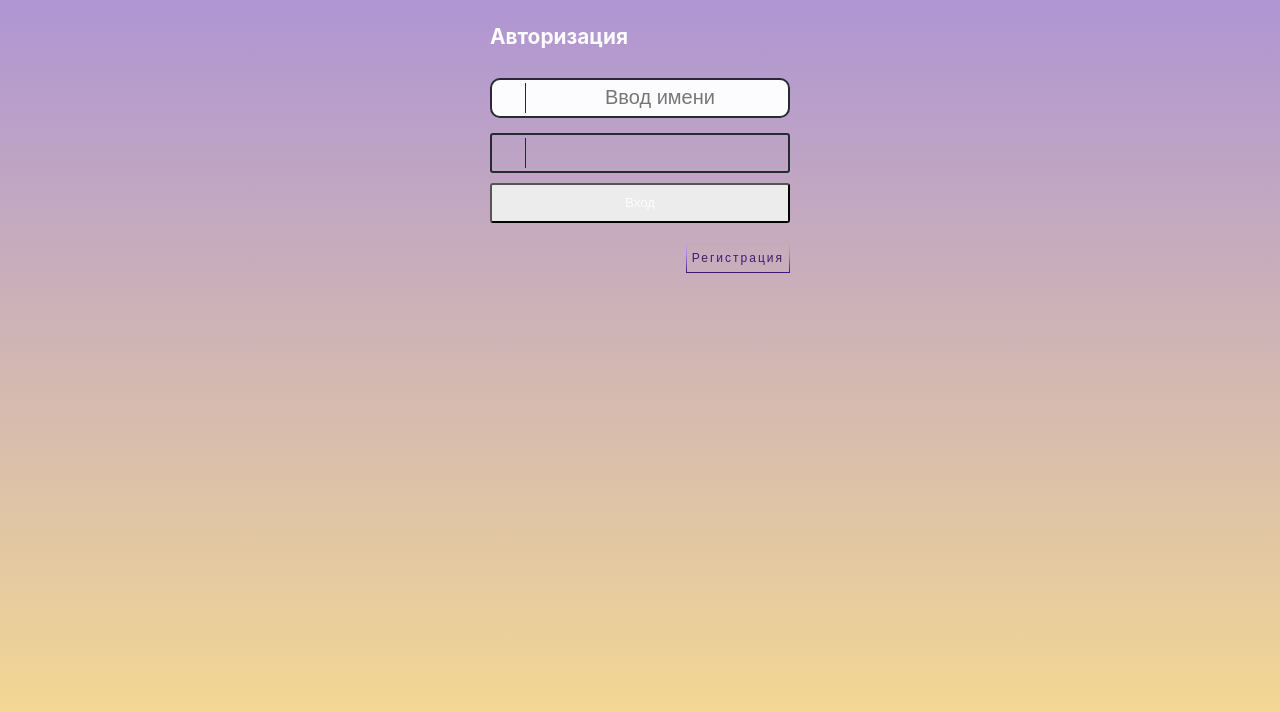
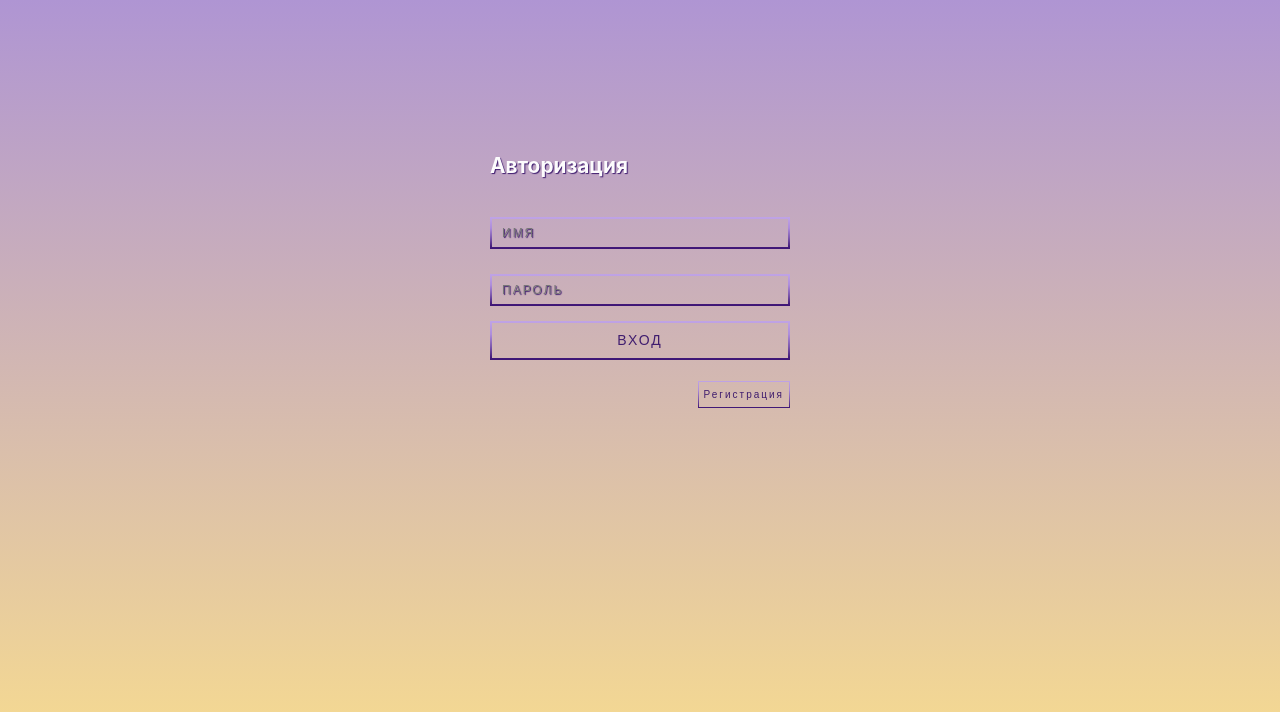
Before and after one commit to DoSomeLight/dosomelight-lk, a React (Create React App) app: page /auth in a window 1280 px wide. Shown: the top 712 px of the page. Built offline with nearby package versions, Linux system fonts and the light colour scheme; no server answers.

Commit message:
авторизация фулл

```diff
--- a/src/ROUTES/Auth/BackStage/Assets/Styles/style.scss
+++ b/src/ROUTES/Auth/BackStage/Assets/Styles/style.scss
@@ -54,106 +54,148 @@ form {position:relative; }
 .clear {clear:both;}
 .sign-in {
   float:left;
-  color:white;
+  color:#ffffff;
   font-size:1.3em;
- // margin-top: 50%;
+ margin-top: 50%;
+ text-shadow: 1px 1px 1px #3c196d;
+ //border:1px solid rgb(99, 12, 165);
+ &:hover{
+  color: #aac8de;
 }
-.button {
-  float:right;
-  color:#7f8084;
-  border:1px solid $border;
-  padding:7px 15px;
-  border-radius:3px;
-  font-size:0.8em;
-  cursor:pointer;
 }
-.button:hover {color:#d3d3d3}
-.lock {
-  position:absolute;
-  width:30px;
-  height:30px;
-  margin-top:10px;
-  padding:7px;
-  left:5px;
-  &::after {
-    content:"";
-    width:1px;
-    height:30px;
-    position:absolute;
-    background:$border;
-    top:0px;
-    left:100%;
-  }
-}
-.user {
+// .button {
+//   float:right;
+//   color:#7f8084;
+//   border:1px solid $border;
+//   padding:7px 15px;
+//   border-radius:3px;
+//   font-size:0.8em;
+//   cursor:pointer;
+// }
+// .button:hover {color:#d3d3d3}
+// .lock {
+//   position:absolute;
+//   width:30px;
+//   height:30px;
+//   margin-top:10px;
+//   padding:7px;
+//   left:5px;
+//   &::after {
+//     content:"";
+//     width:1px;
+//     height:30px;
+//     position:absolute;
+//     background:$border;
+//     top:0px;
+//     left:100%;
+//   }
+// }
+// .user {
 
-  position:absolute;
-  width:30px;
-  height:30px;
-  margin-top:10px;
-  padding:7px;
-  left:5px;
-  &::after {
-    content:"";
-    width:1px;
-    height:30px;
-    position:absolute;
-    background:$border;
-    top:0px;
-    left:100%;
-  }
-}
-
-input {
-  width:100%;
-  padding:5px;
-  height:40px;
-  border-radius:3px;
-  margin:5px 0;
-  outline: none;
-}
-input[type="text"]:focus, input[type="password"]:focus {
-  border:1px solid white;
-  box-shadow:none;
-}
-.user-input:focus .user{
-  background:white !important;
-
-}
-
-
-input[type="text"]{
-  background:transparent;
-  border:2px solid $border;
-  padding-left:45px;
-  color:$button;
-  //margin-top: 50%;
-}
-input[type="password"]{
-  background:transparent;
-  border:2px solid $border;
-  padding-left:45px;
-  color:$button;
-}
-// input[type="submit"]{
-
-// //   background:$button;
-// //   border:none;
-// //   color:white;
-// //   text-align:center;
-// //   font-size:0.8em;
-// //   cursor:pointer;
-
-
-
+//   position:absolute;
+//   width:30px;
+//   height:30px;
+//   margin-top:10px;
+//   padding:7px;
+//   left:5px;
+//   &::after {
+//     content:"";
+//     width:1px;
+//     height:30px;
+//     position:absolute;
+//     background:$border;
+//     top:0px;
+//     left:100%;
+//   }
 // }
 
+// input {
+//   width:100%;
+//   padding:5px;
+//   height:40px;
+//   border-radius:3px;
+//   margin:5px 0;
+//   outline: none;
+//   background:transparent;
+// }
+
+.sign_in {
+    &::before{
+        bottom: 0;
+        left: 0;
+        border-left: 2px solid #78acd1;
+        border-top: 2px solid #5ba0d1;
+        transition: 0s ease opacity 0.8s, 0.2s ease width 0.4s, 0.2s ease height 0.6s;
+        content: "";
+        position: absolute;
+        width: 0;
+        height: 0;
+        opacity: 0;
+        box-sizing: border-box;
+    }
+    width:100%;
+	text-transform: uppercase;
+    border-radius: 3px;
+    font-size: 0.8em;
+    text-decoration: none;
+    color: #3c196d;
+    display: inline-block;
+    position: relative;
+    padding: 7px 10px;
+    border: 2px solid;
+    border-image: linear-gradient(180deg, #bfa3e7, #ad8cdd, #7a55ad, #391072);
+    border-image-slice: 1;
+    margin-top: 5%;
+    font-family: "Montserrat", sans-serif;
+    font-size: 14px;
+    overflow: hidden;
+    letter-spacing: 2px;
+    transition: 0.8s cubic-bezier(0.165, 0.84, 0.44, 1);
+    &::after{
+        top: 0;
+        right: 0;
+        border-right: 2px solid #477A9E;
+        border-bottom: 2px solid #174667;
+        transition: 0s ease opacity .4s, .2s ease width, .2s ease height .2s;
+        content: "";
+        position: absolute;
+        width: 0;
+        height: 0;
+        opacity: 0;
+        box-sizing: border-box;
+    }
+    &:hover{
+        &::after{
+            height: 100%;
+            width: 100%;
+            opacity: 1;
+            transition: 0s ease opacity .4s, .2s ease height .4s, .2s ease width .6s;
+        }
+    }
+    &:hover{
+        &::before{
+            height: 100%;
+            width: 100%;
+            opacity: 1;
+            transition: 0s ease opacity 0s, .2s ease height, .2s ease width .2s;
+        }
+    }
+    &:hover{
+        background: #aac8de;
+    }
+    > * {
+        flex-wrap: wrap;
+        display: flex;
+        height: fit-content;
+        width: fit-content;
+    }
+}
 .registr {
 		&::before{
 			bottom: 0;
 			left: 0;
-			border-left: 1.5px solid 	#FBE6A9;
-			border-top: 1.5px solid #FBDF8C;
+            border-left: 1.5px solid #78acd1;
+            border-top: 1.5px solid #5ba0d1;
 			transition: 0s ease opacity 0.8s, 0.2s ease width 0.4s, 0.2s ease height 0.6s;
 			content: "";
 			position: absolute;
@@ -176,15 +218,15 @@ input[type="password"]{
         border-image-slice: 1;
         margin-top: 5%;
         font-family: "Montserrat", sans-serif;
-        font-size: 12px;
+        font-size: 10px;
         overflow: hidden;
         letter-spacing: 2px;
         transition: 0.8s cubic-bezier(0.165, 0.84, 0.44, 1);
 		&::after{
 			top: 0;
 			right: 0;
-			border-right: 1.5px solid #F7D265;
-			border-bottom: 1.5px solid #f2b600;
+            border-right: 1.5px solid #477A9E;
+            border-bottom: 1.5px solid #174667;
 			transition: 0s ease opacity .4s, .2s ease width, .2s ease height .2s;
 			content: "";
 			position: absolute;
@@ -210,7 +252,7 @@ input[type="password"]{
 			}
 		}
 		&:hover{
-			background: #e5daf4;
+            background: #aac8de;
 		}
 		> * {
 			flex-wrap: wrap;
@@ -219,6 +261,63 @@ input[type="password"]{
 			width: fit-content;
 		}
 }
-// .form_main{
-//     margin-top: 50%;
-// }
+.div_in{
+ // margin-top: 50%;
+}
+.div_in input[type=text]{
+
+    width:100%;
+    height: auto;
+    text-transform: uppercase;
+    border-radius: 3px;
+    font-size: 0.8em;
+    text-decoration: none;
+    color: #ffffff;
+    display: inline-block;
+    position: relative;
+    padding: 7px 10px;
+    border: 2px solid;
+    border-image: linear-gradient(180deg, #bfa3e7, #ad8cdd, #7a55ad, #391072);
+    border-image-slice: 1;
+    margin-top: 5%;
+    font-family: "Montserrat", sans-serif;
+    font-size: 12px;
+    overflow: hidden;
+    letter-spacing: 2px;
+    transition: 0.8s cubic-bezier(0.165, 0.84, 0.44, 1);
+    background: transparent;
+    text-align: left;
+    text-shadow: 1px 1px 1px #3c196d;
+
+  &:hover{
+          background: #aac8de;
+  }
+}
+.div_in input[type=password]{
+
+  width:100%;
+  height: auto;
+  text-transform: uppercase;
+  border-radius: 3px;
+  font-size: 0.8em;
+  text-decoration: none;
+  color: #ffffff;
+  display: inline-block;
+  position: relative;
+  padding: 7px 10px;
+  border: 2px solid;
+  border-image: linear-gradient(180deg, #bfa3e7, #ad8cdd, #7a55ad, #391072);
+  border-image-slice: 1;
+  margin-top: 5%;
+  font-family: "Montserrat", sans-serif;
+  font-size: 12px;
+  overflow: hidden;
+  letter-spacing: 2px;
+  transition: 0.8s cubic-bezier(0.165, 0.84, 0.44, 1);
+  background: transparent;
+  text-shadow: 1px 1px 1px #3c196d;
+
+&:hover{
+        background: #aac8de;
+}
+}
--- a/src/ROUTES/Auth/master.Page.Auth.tsx
+++ b/src/ROUTES/Auth/master.Page.Auth.tsx
@@ -30,31 +30,15 @@ export const AUTH_PAGE = () => (
   <h3 className="sign-in">Авторизация</h3>
 
   <div className="clear"></div>
-	  <div>
-         <label className="user" htmlFor="text">
-           <svg viewBox="0 0 32 32">
-                    <g filter="">
-                      {/* <use xlink:href="#man-people-user"></use> */}
-                    </g>
-                  </svg>
-         </label>
-        <input className="user-input" type="text" name="name" id="name" placeholder="Ввод имени"  />
-      </div>
-      <div>
-        <label className="lock" htmlFor="Пароль">
-          <svg viewBox="0 0 32 32">
-             <g filter="">
-               {/* <use xlink:href="#lock-locker"></use> */}
-              </g>
-            </svg>
-        </label>
-        <input type="password" name="name" id="name" placeholder="" />
-      </div>
-     <div>
-      <input type="submit" value="Вход" />
+	<div className='div_in'>
+		 <input type="text" placeholder="Имя"/>
     </div>
+	<div className='div_in'>
+		 <input type="password" placeholder="Пароль"/>
+    </div>
+	<div className='sign_in'> Вход</div>
 	<div className='registr'> Регистрация</div>
-	  <div className="clear"></div>
+	<div className="clear"></div>
 
   </form>
 </div>
```
